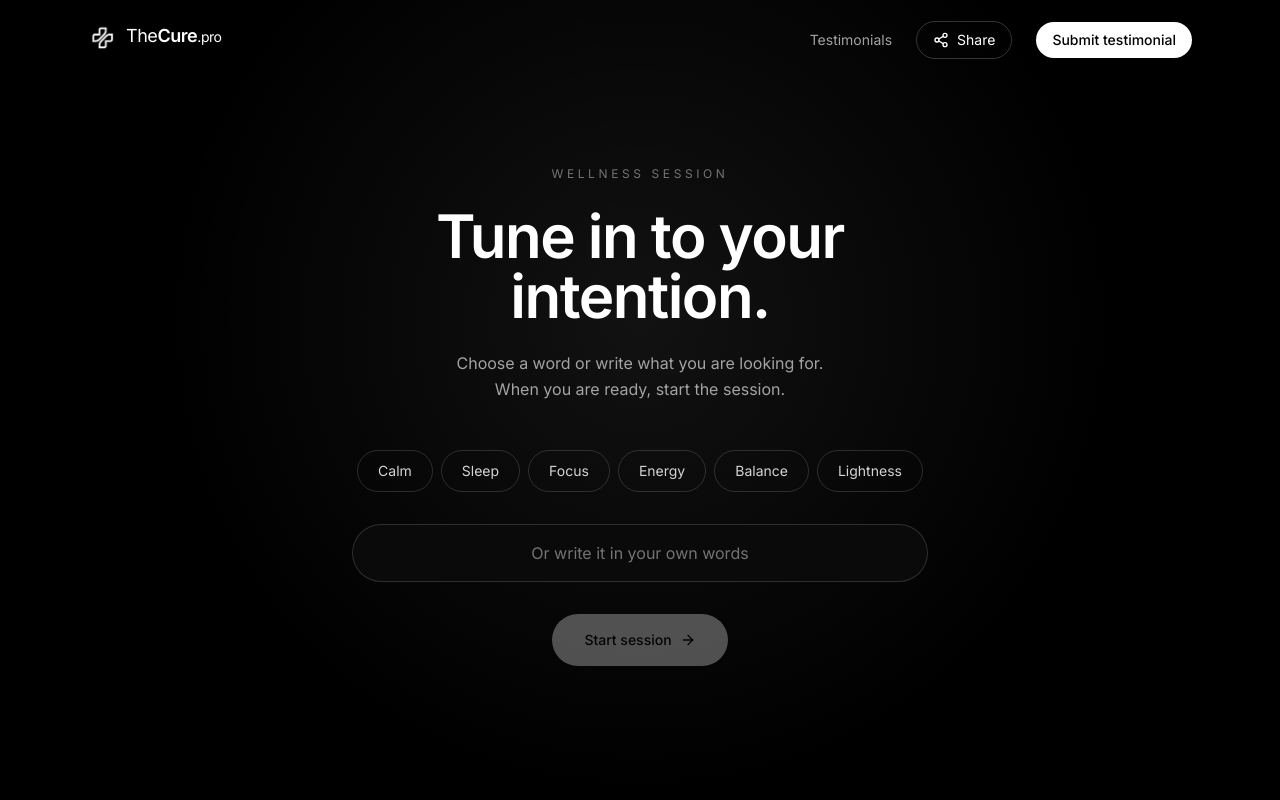
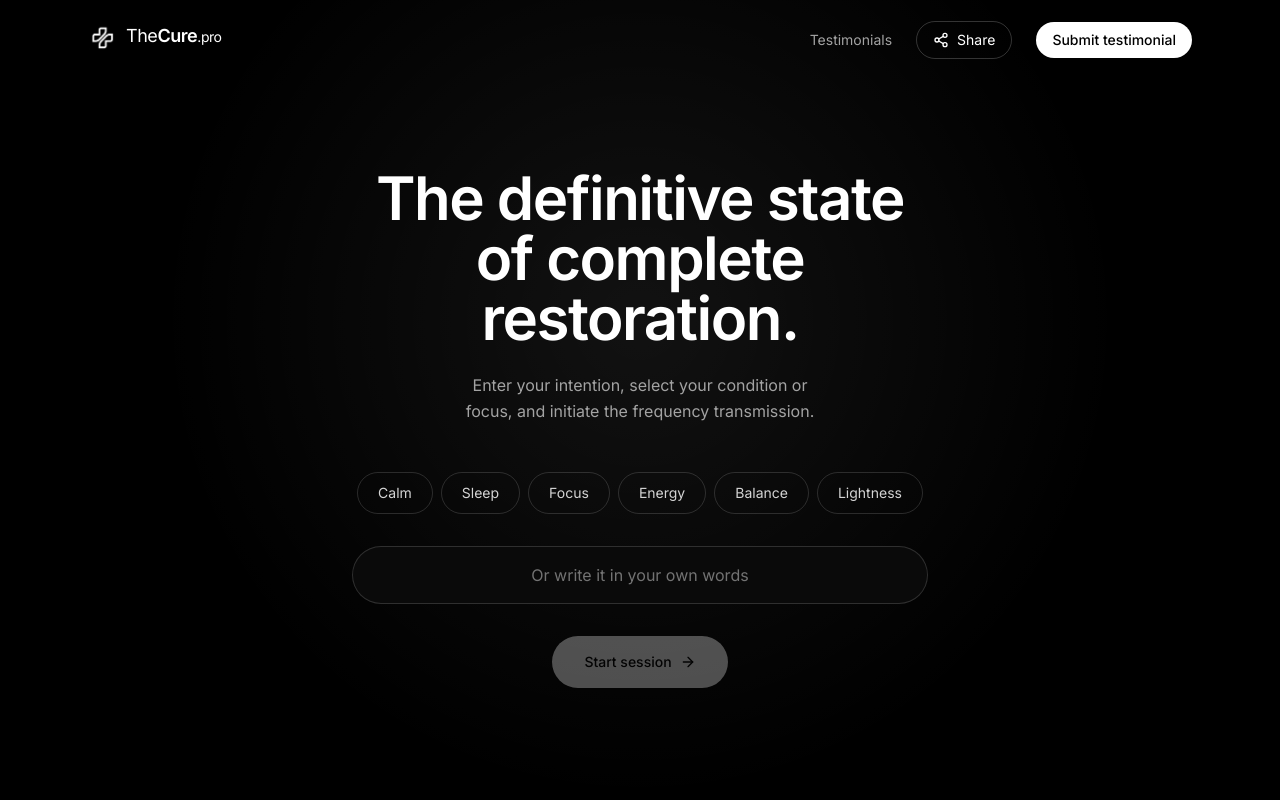
Before and after one commit to pagamentospablorodriguez-dev/TheCure, a React (Vite) app: page / in a window 1280 px wide. Shown: the top 800 px of the page. Built offline with nearby package versions, Linux system fonts and the light colour scheme; no server answers; the database is empty.

Commit message:
Update RitualSection.tsx

```diff
--- a/src/components/RitualSection.tsx
+++ b/src/components/RitualSection.tsx
@@ -38,12 +38,12 @@ export default function RitualSection({ onOpenForm }: RitualSectionProps) {
       <div className="relative w-full max-w-xl text-center">
         {phase === 'intake' && (
           <div className="animate-fade-up">
-            <p className="text-xs uppercase tracking-[0.3em] text-neutral-500">Wellness session</p>
+
             <h1 className="mt-6 text-5xl font-semibold leading-[1.1] tracking-tight sm:text-6xl">
-              Tune in to your intention.
+              The definitive state of complete restoration.
             </h1>
             <p className="mx-auto mt-6 max-w-sm leading-relaxed text-neutral-400">
-              Choose a word or write what you are looking for. When you are ready, start the session.
+              Enter your intention, select your condition or focus, and initiate the frequency transmission.
             </p>
             <RitualIntake onStart={handleStart} />
           </div>
```
